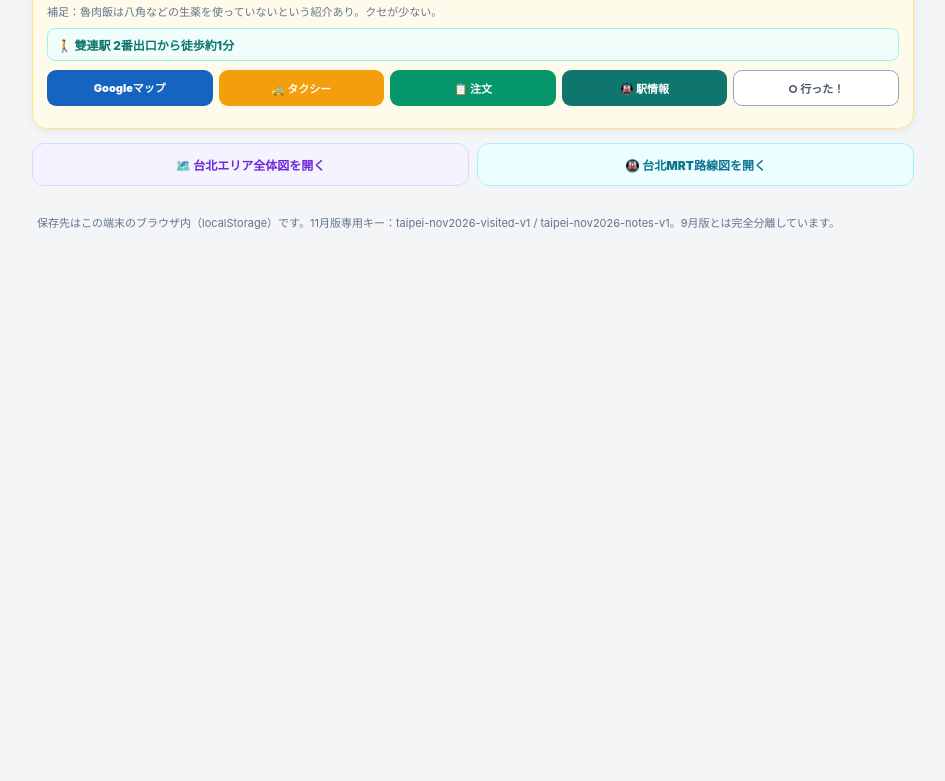
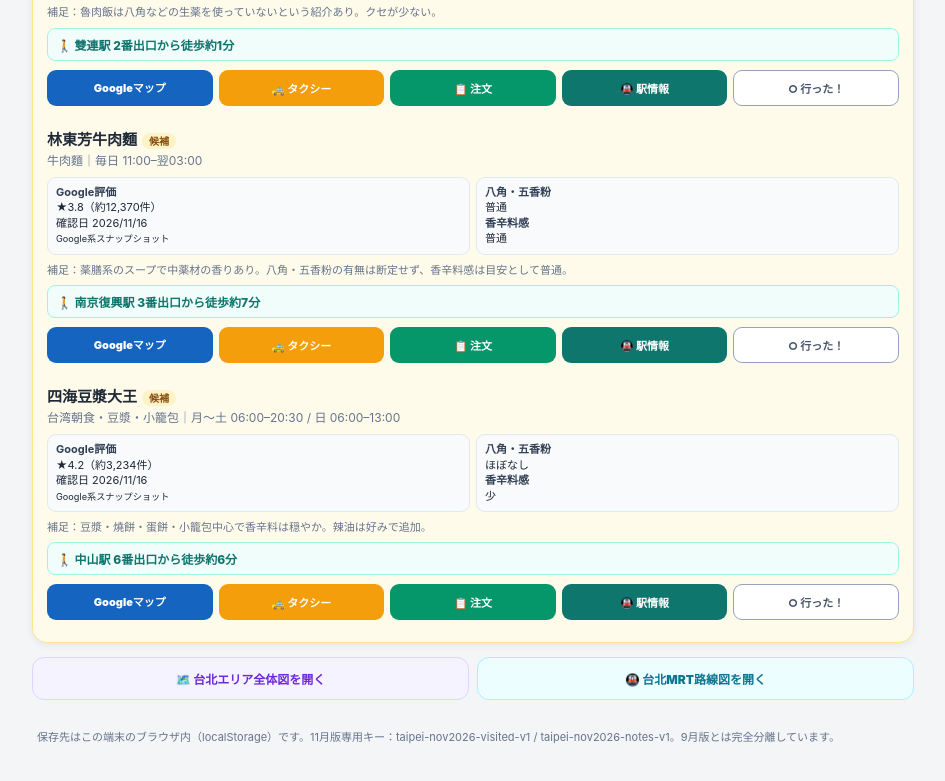
Before and after one commit to aki1050sun-art/taipei-nov-2026, a plain HTML site: page index.html in a window 1280 px wide. Shown: the part 7299-8080 px from the top of the page, without its empty margins (167-1112 px from the left). Before the commit the page ends 7565 px from the top, so only its background shows below. Drawn offline with Linux system fonts and the light colour scheme.

Commit message:
候補店に林東芳牛肉麵と四海豆漿大王を追加

```diff
--- a/index.html
+++ b/index.html
@@ -98,6 +98,8 @@ main{max-width:900px;margin:auto;padding:9px}.topbar{display:grid;grid-template-
       <div id="p-linji"></div>
       <div id="p-fubawang"></div>
       <div id="p-xiangmanyuan"></div>
+      <div id="p-lindongfang"></div>
+      <div id="p-sihai"></div>
     </div>
   </section>
   <div class="maplinks">
@@ -134,9 +136,11 @@ const places={
  protaste:{checked:'2026/11/15',walk:'東門駅から徒歩約1分',name:'Protaste Coffee 原創品味咖啡',tw:'原創品味咖啡',cat:'カフェ・朝食・ブランチ',status:'候補',address:'台北市大安區永康街4巷2號',rating:'★4.6',reviews:'約701件',ratingNote:'Google系スナップショット',hours:'月 08:00–19:00',station:'東門 R07・O06 周辺',spice1:'ほぼなし',spice2:'ほぼなし',spiceNote:'コーヒー・ブランチ中心で台湾系香辛料はほぼ気にしなくてよい。',menus:[['早餐／早午餐','朝食・ブランチ'],['咖啡','コーヒー']],map:'Protaste Coffee 原創品味咖啡 台北'},
  dongmenpork:{checked:'2026/11/15',walk:'東門駅 1番出口周辺から徒歩約3〜5分',name:'Dongmen Pork Soup（東門赤肉羹）',tw:'東門赤肉羹',cat:'台湾朝食・赤肉羹・魯肉飯',status:'候補',address:'台北市中正區臨沂街56號',rating:'★4.4',reviews:'約2,464件',ratingNote:'Google系スナップショット',hours:'月 07:00–14:30',station:'東門 R07・O06・1番出口周辺',spice1:'少',spice2:'少',spiceNote:'赤肉羹は比較的穏やか。魯肉飯や卓上調味料で香辛料感は変わる。',menus:[['赤肉羹','豚肉のとろみスープ'],['滷肉飯','魯肉飯']],map:'東門赤肉羹 台北'},
  fubawang:{checked:'2026/11/15',walk:'松江南京駅 7番出口から徒歩約2分',name:'富霸王豬腳',tw:'富霸王豬腳',cat:'豬腳・台湾料理',status:'候補',address:'台北市中山區南京東路二段115巷20號',rating:'★4.0〜4.4',reviews:'取得元に差あり',ratingNote:'Google系取得元で評価差があるため直前確認',hours:'火〜土 11:00–19:30 / 日月休み',station:'松江南京 G15・O08・7番出口',spice1:'少',spice2:'少',spiceNote:'豬腳の煮込みには香味を感じる可能性があるが、強いスパイス料理ではない。',menus:[['腿扣','豚すね・腿肉'],['豬腳','豚足']],map:'富霸王豬腳 台北'},
- xiangmanyuan:{checked:'2026/11/15',walk:'雙連駅 2番出口から徒歩約1分',name:'香滿園',tw:'香滿園',cat:'魯肉飯・台湾朝食',status:'候補',address:'台北市大同區萬全街8巷口',rating:'★4.0',reviews:'取得元で少数表示',ratingNote:'Google系スナップショット',hours:'月〜金 06:30–14:00 / 土日休み',station:'雙連 R12・2番出口',spice1:'ほぼなし',spice2:'少',spiceNote:'魯肉飯は八角などの生薬を使っていないという紹介あり。クセが少ない。',menus:[['魯肉飯','魯肉飯'],['排骨','排骨']],map:'香滿園 台北'}
+ xiangmanyuan:{checked:'2026/11/15',walk:'雙連駅 2番出口から徒歩約1分',name:'香滿園',tw:'香滿園',cat:'魯肉飯・台湾朝食',status:'候補',address:'台北市大同區萬全街8巷口',rating:'★4.0',reviews:'取得元で少数表示',ratingNote:'Google系スナップショット',hours:'月〜金 06:30–14:00 / 土日休み',station:'雙連 R12・2番出口',spice1:'ほぼなし',spice2:'少',spiceNote:'魯肉飯は八角などの生薬を使っていないという紹介あり。クセが少ない。',menus:[['魯肉飯','魯肉飯'],['排骨','排骨']],map:'香滿園 台北'},
+ lindongfang:{checked:'2026/11/16',walk:'南京復興駅 3番出口から徒歩約7分',name:'林東芳牛肉麵',tw:'林東芳牛肉麵',cat:'牛肉麵',status:'候補',address:'台北市中山區八德路二段322號',rating:'★3.8',reviews:'約12,370件',ratingNote:'Google系スナップショット',hours:'毎日 11:00–翌03:00',station:'南京復興 BR11・G16・3番出口',spice1:'普通',spice2:'普通',spiceNote:'薬膳系のスープで中薬材の香りあり。八角・五香粉の有無は断定せず、香辛料感は目安として普通。',menus:[['半筋半肉牛肉麵','牛肉＋牛筋の牛肉麵'],['花干','煮込み豆腐'],['辣牛油','特製辛味牛脂']],map:'林東芳牛肉麵 台北'},
+ sihai:{checked:'2026/11/16',walk:'中山駅 6番出口から徒歩約6分',name:'四海豆漿大王',tw:'四海豆漿大王',cat:'台湾朝食・豆漿・小籠包',status:'候補',address:'台北市大同區長安西路29號',rating:'★4.2',reviews:'約3,234件',ratingNote:'Google系スナップショット',hours:'月〜土 06:00–20:30 / 日 06:00–13:00',station:'中山 R11・G14・6番出口',spice1:'ほぼなし',spice2:'少',spiceNote:'豆漿・燒餅・蛋餅・小籠包中心で香辛料は穏やか。辣油は好みで追加。',menus:[['鹹豆漿','塩味の豆乳スープ'],['小籠包','小籠包'],['燒餅油條','焼餅＋揚げパン'],['飯糰','台湾おにぎり']],map:'四海豆漿大王 台北'}
 };
-const mounts={moon:'p-moon',miaokou:'p-miaokou',acheng:'p-acheng',liangsu:'p-liangsu',jinan:'p-jinan',good:'p-good',tianti:'p-tianti',fang:'p-fang',p69:'p-69',tianjin:'p-tianjin',liu:'p-liu',onebang:'p-onebang',eyes2:'p-eyes2',toast27:'p-toast27',protaste:'p-protaste',dongmenpork:'p-dongmenpork',linji:'p-linji',fubawang:'p-fubawang',xiangmanyuan:'p-xiangmanyuan'};
+const mounts={moon:'p-moon',miaokou:'p-miaokou',acheng:'p-acheng',liangsu:'p-liangsu',jinan:'p-jinan',good:'p-good',tianti:'p-tianti',fang:'p-fang',p69:'p-69',tianjin:'p-tianjin',liu:'p-liu',onebang:'p-onebang',eyes2:'p-eyes2',toast27:'p-toast27',protaste:'p-protaste',dongmenpork:'p-dongmenpork',linji:'p-linji',fubawang:'p-fubawang',xiangmanyuan:'p-xiangmanyuan',lindongfang:'p-lindongfang',sihai:'p-sihai'};
 function load(k){try{return JSON.parse(localStorage.getItem(k)||'{}')}catch(e){return {}}}function save(k,v){localStorage.setItem(k,JSON.stringify(v))}
 function mapUrl(q){return 'https://www.google.com/maps/search/?api=1&query='+encodeURIComponent(q)}
 function card(key,p){const v=load(VISITED_KEY),r=load(NOTES_KEY)[key]||{};return `<div class="place" data-key="${key}"><div class="name">${p.name}<span class="badge ${p.status==='マスト'?'must':'cand'}">${p.status}</span></div><div class="meta">${p.cat}｜${p.hours}</div><div class="snapshot"><div class="chip"><strong>Google評価</strong>${p.rating}（${p.reviews}）<br>確認日 ${p.checked||CHECKED}<br><small>${p.ratingNote}</small></div><div class="chip"><strong>八角・五香粉</strong>${p.spice1}<br><strong>香辛料感</strong>${p.spice2}</div></div><div class="spice-note">補足：${p.spiceNote}</div><div class="walkinfo">🚶 ${p.walk}</div><div class="actions"><a class="mapbtn" target="_blank" href="${mapUrl(p.map)}">Googleマップ</a><button class="taxibtn" onclick="openTaxi('${escq(p.name)}','${escq(p.tw)}','${escq(p.address)}')">🚕 タクシー</button><button class="orderbtn" onclick="openOrder('${key}')">📋 注文</button><button class="stationbtn" onclick="openStation('${key}')">🚇 駅情報</button><button class="visitbtn ${v[key]?'on':''}" onclick="toggleVisited('${key}')">${v[key]?'✓ 行った':'○ 行った！'}</button></div><div class="reviewbox ${v[key]?'show':''}" id="review-${key}"><textarea class="memo" placeholder="一言メモ" oninput="memo('${key}',this.value)">${r.memo||''}</textarea></div></div>`}
```
